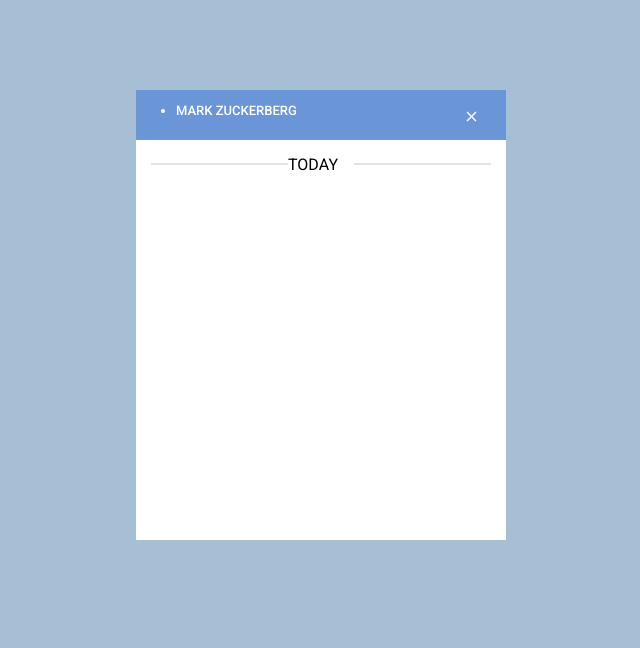
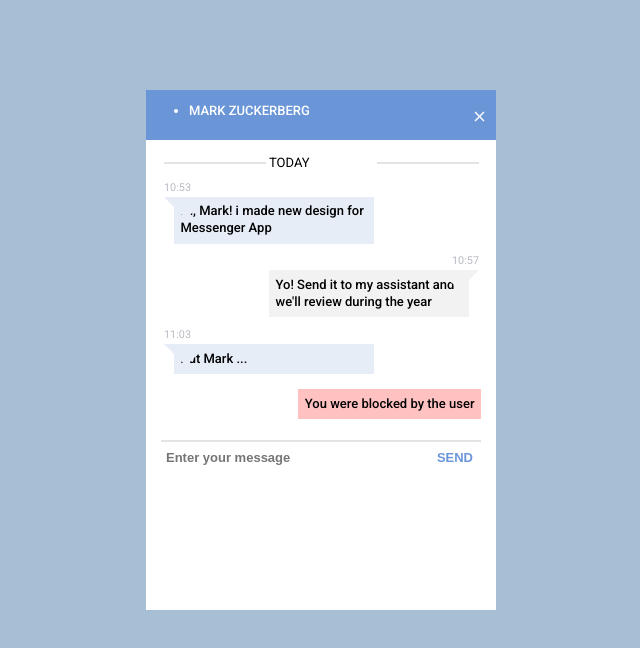
Before and after one commit to MosesNwaeze/frontloop, a plain HTML site: page step4/index.html in a window 1280 px wide. Shown: the whole page, without its empty margins (319-959 px from the left). Drawn offline with Linux system fonts and the light colour scheme.

Commit message:
commiting part of step 4

```diff
--- a/step4/index.html
+++ b/step4/index.html
@@ -19,22 +19,63 @@
         </ul>
       </div>
       <div class="close float-right">
-        <button><img src="/img/close.svg"/></button>
+        <button>
+          <img src="/img/close.svg" />
+        </button>
       </div>
     </div>
     <div class="clear-both"></div>
     <div class="body">
       <div class="today">
-        <hr class="left float-left"><span class="float-left">TODAY</span><hr class="right float-right">
+        <hr class="left float-left">
+        <span class="float-left">TODAY</span>
+        <hr class="right float-right">
       </div>
       <div class="clear-both"></div>
-      <div class="message"></div>
-      <div class="message"></div>
-      <div class="message"></div>
-      <div class="block"></div>
-      <div class="message"></div>
-      <div class="hr"></div>
-      <div class="input"></div>
+      <div class="float-left">
+        <p class="time">10:53</p>
+        <div class="message tri-right left-top">
+          <div class="talk">
+            <p>Hi, Mark! i made new design for Messenger App</p>
+          </div>
+        </div>
+
+      </div>
+      <div class="clear-both"></div>
+      <div class="float-right">
+        <p class="time">10:57</p>
+        <div class="message tri-right right-top">
+          <div class="talk">
+            <p>Yo! Send it to my assistant and we'll review during the year</p>
+          </div>
+        </div>
+
+      </div>
+      <div class="clear-both"></div>
+      <div class=" float-left">
+        <p class="time">11:03</p>
+        <div class="message tri-right left-top">
+          <div class="talk">
+            <p>But Mark ...</p>
+          </div>
+        </div>
+
+      </div>
+      <div class="block float-right">
+        <div class="talk">
+          <p>You were blocked by the user</p>
+        </div>
+      </div>
+      <div class="clear-both"></div>
+
+      <div class="hr">
+        <hr/>
+      </div>
+
+      <form>
+        <input type="text" placeholder="Enter your message" class="float-left"/>
+        <button type="submit" class="float-right">Send</button>
+      </form>
     </div>
   </div>
 </body>
--- a/step4/styles.css
+++ b/step4/styles.css
@@ -5,9 +5,10 @@ body {
 
 .main-content {
     margin: 90px auto;
-    width: 370px;
-    height: 450px;
-    background-color: white
+    width: 350px;
+    height: 520px;
+    background-color: white;
+    font-size: small;
 }
 
 .header {
@@ -47,23 +48,143 @@ body {
 }
 
 .today hr {
-    width: 135px;
+    width: 100px;
     border: solid 0.3px #E3E3E3;
 }
 
 
-
 .float-left {
     float: left;
+    margin-left: 3px;
+    text-align: left;
 }
-
-
 
 
 .float-right {
     float: right;
+    margin-right: 2px;
+    text-align: right;
 }
 
 .clear-both {
     clear: both;
 }
+
+.message {
+  display: inline-block;
+  position: relative;
+  width: 200px;
+  height: auto;
+  padding: 0;
+}
+
+.float-left .time, .float-right .time {
+    margin-bottom: 3px;
+    color: #B9BCC4;
+    font-size: smaller;
+}
+
+.float-left .message {
+    background-color: #E6EDF6;
+    margin-left: 10px;
+}
+
+.float-right .message {
+    background-color: #F2F2F2;
+    margin-right: 10px;
+}
+  .tri-right.border.left-top:before {
+      content: ' ';
+      position: absolute;
+      width: 0;
+      height: 0;
+    left: -10px;
+      right: auto;
+    top: -8px;
+      bottom: auto;
+      border: 32px solid;
+      border-color: #E6EDF6 transparent transparent transparent;
+  }
+  .tri-right.left-top:after{
+      content: ' ';
+      position: absolute;
+      width: 0;
+      height: 0;
+    left: -10px;
+      right: auto;
+    top: 0px;
+      bottom: auto;
+      border: 22px solid;
+      border-color: #E6EDF6 transparent transparent transparent;
+  }
+
+
+  .tri-right.border.right-top:before {
+      content: ' ';
+      position: absolute;
+      width: 0;
+      height: 0;
+    left: auto;
+      right: -10px;
+    top: -8px;
+      bottom: auto;
+      border: 32px solid;
+      border-color: #F2F2F2 transparent transparent transparent;
+  }
+  .tri-right.right-top:after{
+      content: ' ';
+      position: absolute;
+      width: 0;
+      height: 0;
+    left: auto;
+      right: -10px;
+    top: 0px;
+      bottom: auto;
+      border: 20px solid;
+      border-color: #F2F2F2 transparent transparent transparent;
+
+  }
+
+
+  .talk{
+    padding: 0.5em;
+    text-align: left;
+    line-height: 1.3em;
+    font-size: small;
+    font-weight: 500;
+  }
+  .talk p{
+
+    -webkit-margin-before: 0em;
+    -webkit-margin-after: 0em;
+  }
+
+  .block {
+      background: #FFC2C1;
+      margin: 15px 0;
+  }
+
+
+
+  form input {
+      border: none;
+      width: 70%;
+      outline: none;
+      font-size: small;
+      font-weight: 600;
+  }
+
+
+  form button {
+      border: none;
+      background: white;
+      color: #6A96D9;
+      text-transform: uppercase;
+      font-size: small;
+      font-weight: 800;
+  }
+
+  .hr hr {
+    border: solid 0.3px #E3E3E3;
+    margin-bottom: 5px 0;
+  }
```
